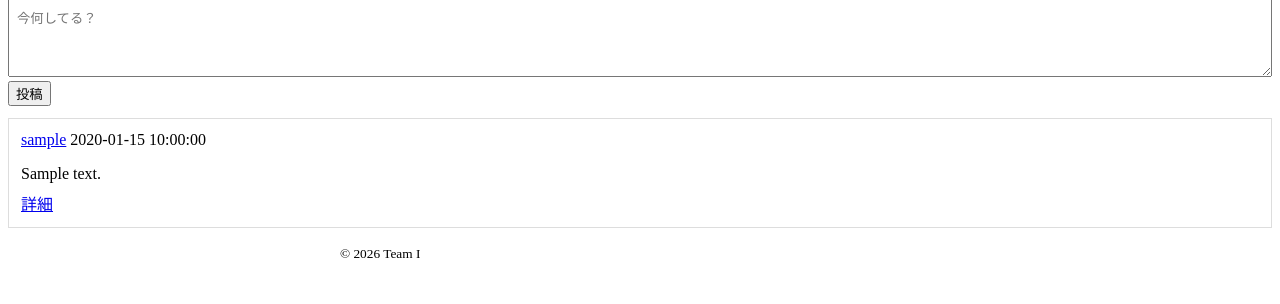
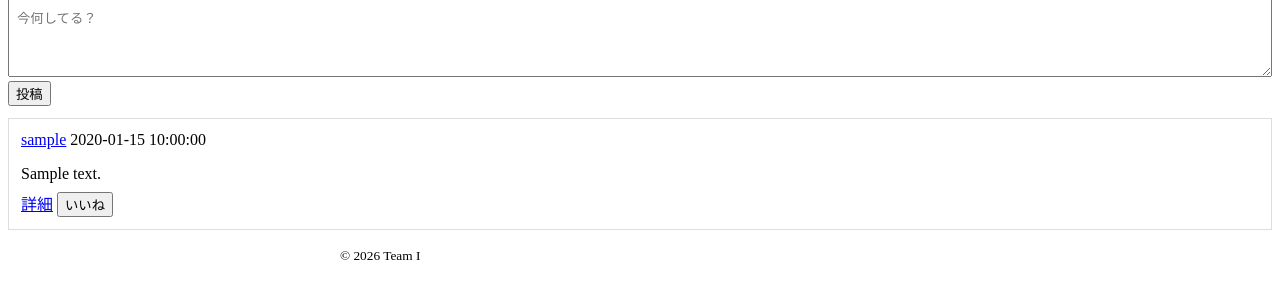
Before and after one commit to raretech-hackathon-team-i/team-i-sns, a Flask app: template SNSApp/templates/post/posts.html in a window 1280 px wide. Shown: the part 169-473 px from the top of the page. Run offline with Flask 2, Linux system fonts and the light colour scheme; the template is opened without the code that fills it: most values are stand-ins (such as "Sample title", 1, 10 or a date in 2020); parts of the project's set-up code (start-up, migrations or seed data) failed here and were passed over; some libraries are stand-ins or nearby versions.

Commit message:
feat/ いいね機能実装

```diff
--- a/SNSApp/app.py
+++ b/SNSApp/app.py
@@ -224,6 +224,11 @@ def like():
     user_id = session.get('user_id')
     if user_id is None:
         return redirect(url_for('signin_view'))
+    post_id = request.form.get('post_id')
+    comment_id = request.form.get('comment_id')
+    Like.create(user_id, post_id, comment_id)
+    flash('いいね！ありがとう', 'success')
+    return redirect(url_for('posts_view'))
 
 @app.errorhandler(400)
 def bad_request(error):
--- a/SNSApp/templates/post/posts.html
+++ b/SNSApp/templates/post/posts.html
@@ -27,6 +27,16 @@ extra_css %}
       href="{{ url_for('posts_detail_view', post_id=post.id) }}"
       >詳細</a
     >
+    {# いいねボタン試作　ここから  #}
+    <form method="POST" action="{{ url_for('like') }}" style="display: inline;">
+      <input type="hidden" name="csrf_token" value="{{ csrf_token() }}">
+
+      <input type="hidden" name="post_id" value="{{ post.id }}">
+      <button type="submit" class="likeBtn">
+        <i class="fa-regular fa-heart"></i> いいね
+      </button>
+    </form>
+    {# いいねボタン試作　ここまで　#}
   </article>
   {% else %}
   <p>投稿がありません</p>
```
Also changed, not shown: SNSApp/models.py (+14 -14 lines).
